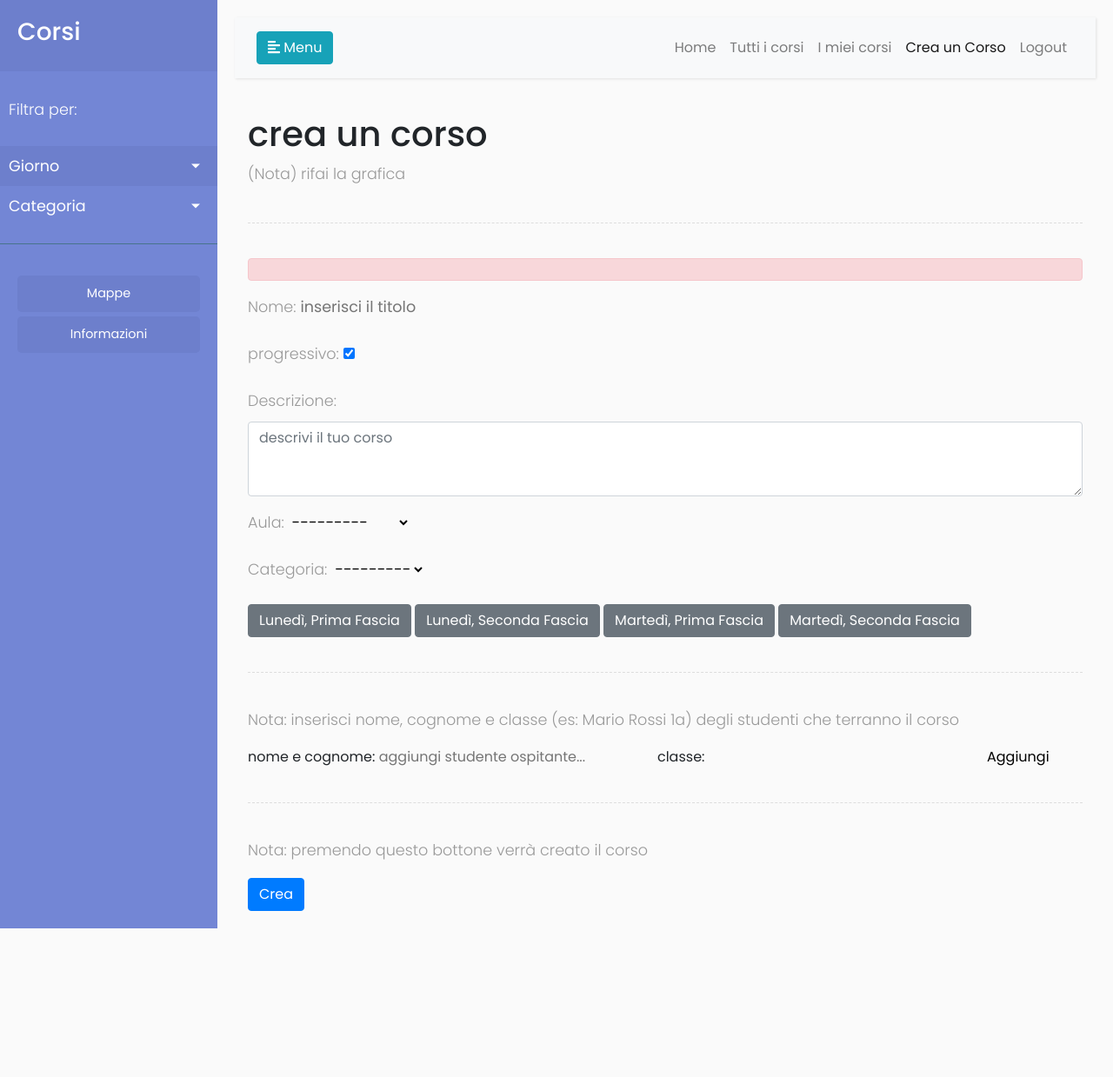
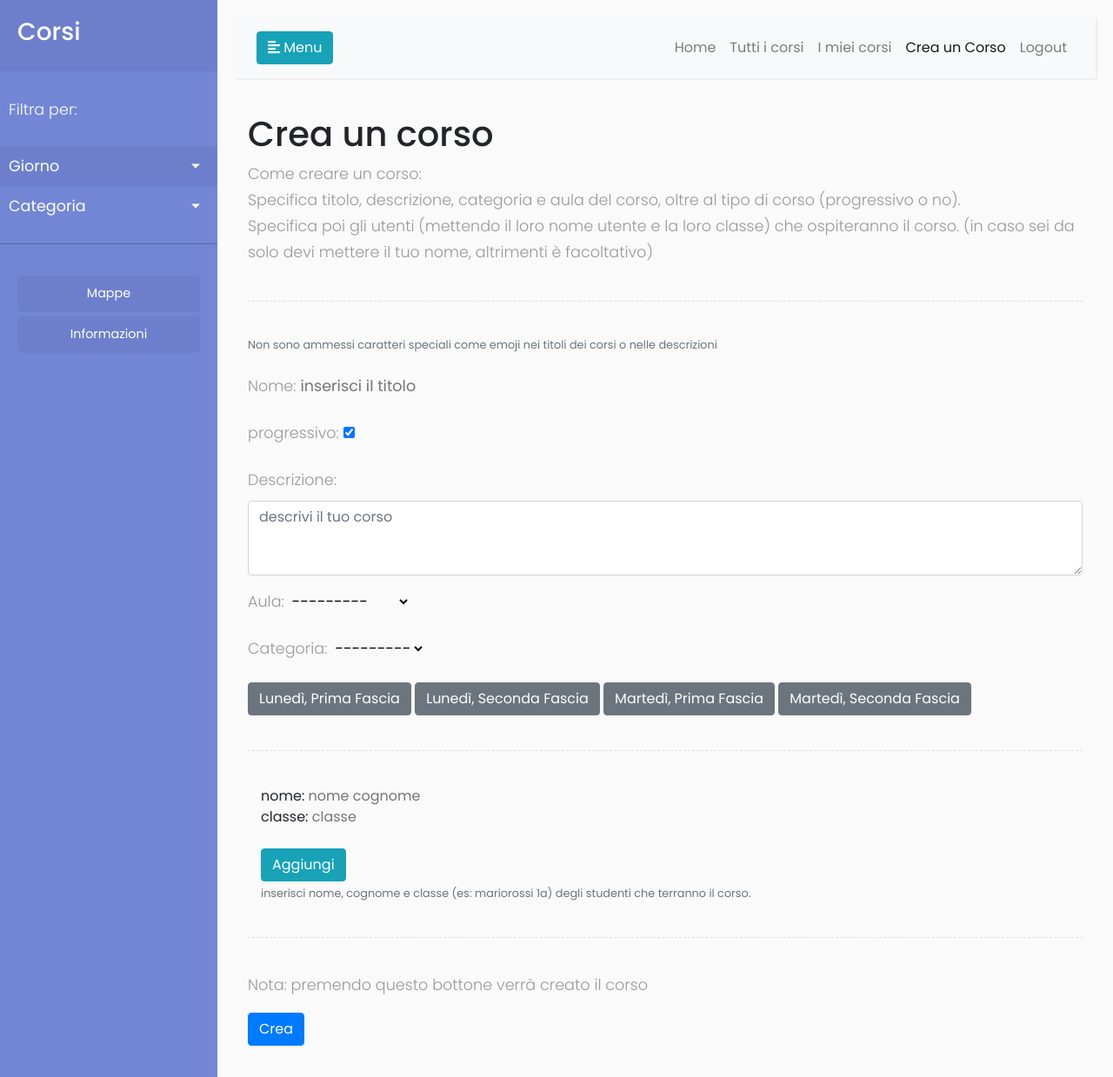
Before and after one commit to arcobiSwifty/SettimanaFlessibile_new, a Django app: page /creacorso/ in a window 1280 px wide. Shown: the whole page at 87% size. Before the commit the page ends 1068 px from the top, so only its background shows below. Run offline with Django 3.2, Linux system fonts and the light colour scheme; a user stored in the database is signed in; data comes from the database, SQL or seed files in the repository; some libraries are stand-ins or nearby versions.

Commit message:
ui improvements

```diff
--- a/app/methods.py
+++ b/app/methods.py
@@ -42,7 +42,7 @@ class Corso_Delegate:
 
         if (len(classi) > 5) or (len(ospiti) > 5):
             return {'success': False, 'errors': True, 'error': "Vi è un massimo di 5 studenti referenti per corso."}
-        if ((len(ospiti) == len(classi)) == False):
+        if ((len(ospiti) == len(classi)) == False) and (len(ospiti) != 0 and len(classi) != 0):
             return {'success': False, 'errors': True, 'error': "I parametri forniti sono invalidi (ricordati di inserire anche te stesso tra gli studenti ospitanti)"}
 
         for classe in classi:
--- a/app/templates/base.html
+++ b/app/templates/base.html
@@ -109,12 +109,7 @@
 						{% endblock %}
         </div>
     </div>
-
-    <!-- jQuery CDN - Slim version (=without AJAX) -->
-
-    <!-- Popper.JS -->
     <script src="https://cdnjs.cloudflare.com/ajax/libs/popper.js/1.14.0/umd/popper.min.js" integrity="sha384-cs/chFZiN24E4KMATLdqdvsezGxaGsi4hLGOzlXwp5UZB1LY//20VyM2taTB4QvJ" crossorigin="anonymous"></script>
-    <!-- Bootstrap JS -->
     <script src="https://stackpath.bootstrapcdn.com/bootstrap/4.1.0/js/bootstrap.min.js" integrity="sha384-uefMccjFJAIv6A+rW+L4AHf99KvxDjWSu1z9VI8SKNVmz4sk7buKt/6v9KI65qnm" crossorigin="anonymous"></script>
 
     <script type="text/javascript">
--- a/app/templates/corsi/crea_corso.html
+++ b/app/templates/corsi/crea_corso.html
@@ -4,17 +4,21 @@
 
 <div class="container">
 
-  <h1>crea un corso</h1>
-  <p>(Nota) rifai la grafica</p>
+  <h1>Crea un corso</h1>
+  <p><bold>Come creare un corso</bold>:<br> Specifica titolo, descrizione, categoria e aula del corso, oltre al tipo di corso (progressivo o no).<br>
+    Specifica poi gli utenti (mettendo il loro nome utente e la loro classe) che ospiteranno il corso. (in caso sei da solo devi mettere il tuo nome, altrimenti è facoltativo)</p>
 
   <div class="line"></div>
 
-  <div id="error" class="alert alert-danger"></div>
+  <div id="error"></div>
 
-  <div class="myform">
+  <div class="myform form-group">
     <!-- implelement creatore server side
     <div class="creator"><p>Creatore</p></div>-->
-
+    <small id="passwordHelpBlock" class="form-text text-muted">
+      Non sono ammessi caratteri speciali come emoji nei titoli dei corsi o nelle descrizioni
+    </small>
+    <br>
     {{ crea_corso_form.as_p }}
 
     {% for fascia in fasce %}
@@ -24,12 +28,16 @@
     <div class="line"></div>
 
     <div class="aggiungiospitantiform">
-      <p>Nota: inserisci nome, cognome e classe (es: Mario Rossi 1a) degli studenti che terranno il corso</p>
+      <!--<p>Nota: inserisci nome, cognome e classe (es: Mario Rossi 1a) degli studenti che terranno il corso</p>-->
       <div class="ospitanti"></div>
-
-      nome e cognome: <input type="text" id="ospitanti" placeholder="aggiungi studente ospitante...">
-      classe: <input type="text" id="classedellospitante" placeholder="">
-      <button id="aggiungiospitante" onclick="aggiungi_studente()">Aggiungi</button>
+      <div class="container">
+        nome: <input type="text" id="ospitanti" placeholder="nome cognome"><br>
+        classe: <input type="text" id="classedellospitante" placeholder="classe"><br><br>
+        <button id="aggiungiospitante" onclick="aggiungi_studente()" class="btn btn-info">Aggiungi</button>
+        <small id="passwordHelpBlock" class="form-text text-muted">
+          inserisci nome, cognome e classe (es: mariorossi 1a) degli studenti che terranno il corso.
+        </small>
+      </div>
     </div>
 
     <div class="line"></div>
@@ -49,7 +57,7 @@ var categoria = ""
 
 //page rendering
 $(document).ready(function () {
-  console.log(aula= $("#id_aula option:selected").text());
+  //$('#id_is_progressive').addClass('form-check-input')
   $('#creacorso').toggleClass('active')
   $('#homelink').toggleClass('active')
   $('#id_aula').on('change',function(){
@@ -161,6 +169,8 @@ function crea_corso(crea_btn) {
   var ospiti = studenti_referenti;
 
   if (validate_data(titolo, descrizione, progressivo, a, fasce, ospiti, classi) == false) {
+    $('#error').addClass('alert')
+    $('#error').addClass('alert-danger')
     crea_btn.innerHTML = 'crea';
     return;
   }
@@ -189,6 +199,8 @@ function crea_corso(crea_btn) {
       if (r_d['success']) {
         window.location.replace("/");crea_btn.innerHTML = 'crea';}
       else {
+        $('#error').addClass('alert')
+        $('#error').addClass('alert-danger')
         crea_btn.innerHTML = 'crea';
         $('#error').html(r_d['error'])
       }
--- a/app/templates/corsi/home.html
+++ b/app/templates/corsi/home.html
@@ -15,13 +15,14 @@ $(document).ready(function () {
 });
 </script>
 
-Comunicazioni:
-lol<br>
+Ciao! Iscriviti o crea un corso
+<br>
 
 Approvazioni: <br>
 {% for approvazione in approvazioni %}
   {{approvazione}}
   <button class="btn btn-primary"><a href="accetta/{{approvazione.id}}">Accetta</a></button><br>
+  <div class="line"></div>
 {% endfor %}
 
 {% endblock %}
```
